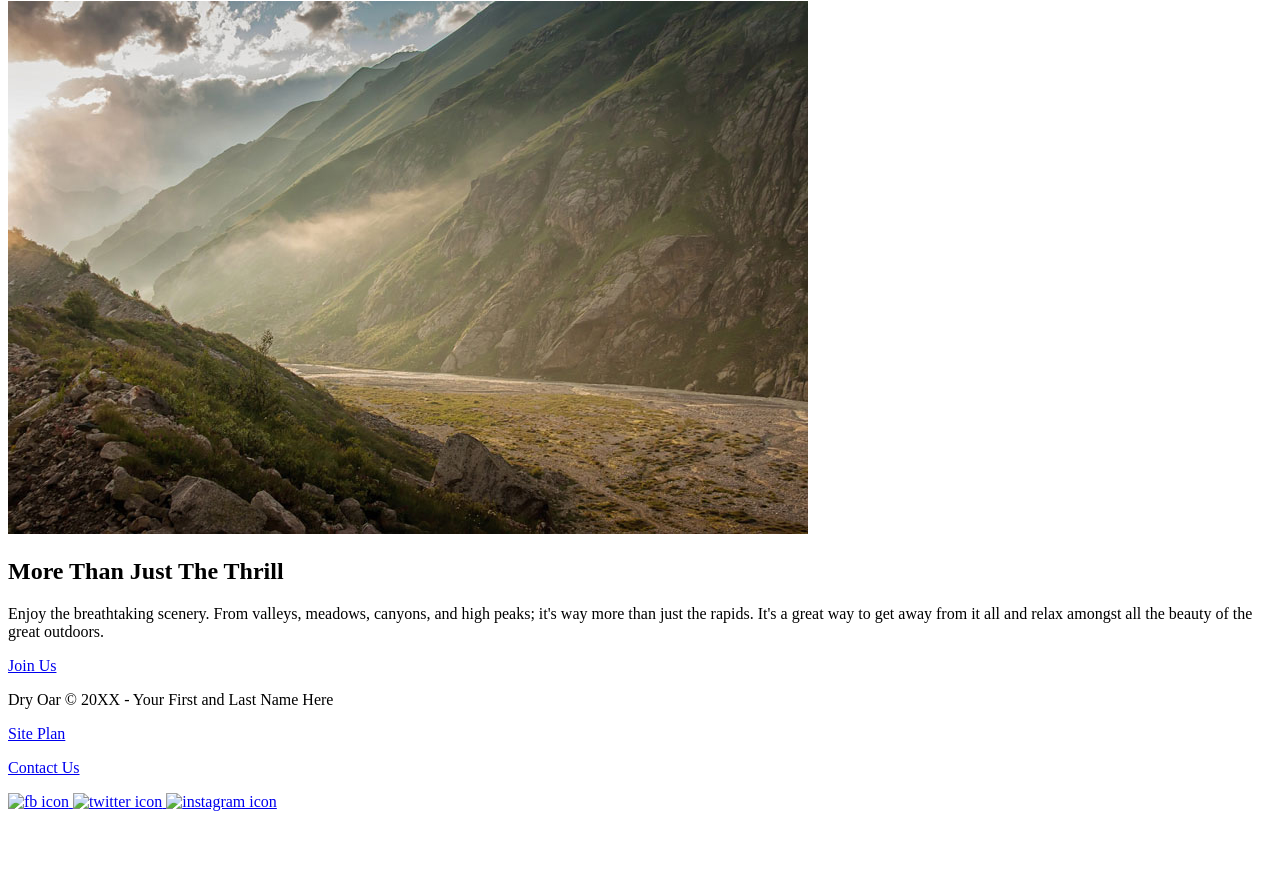
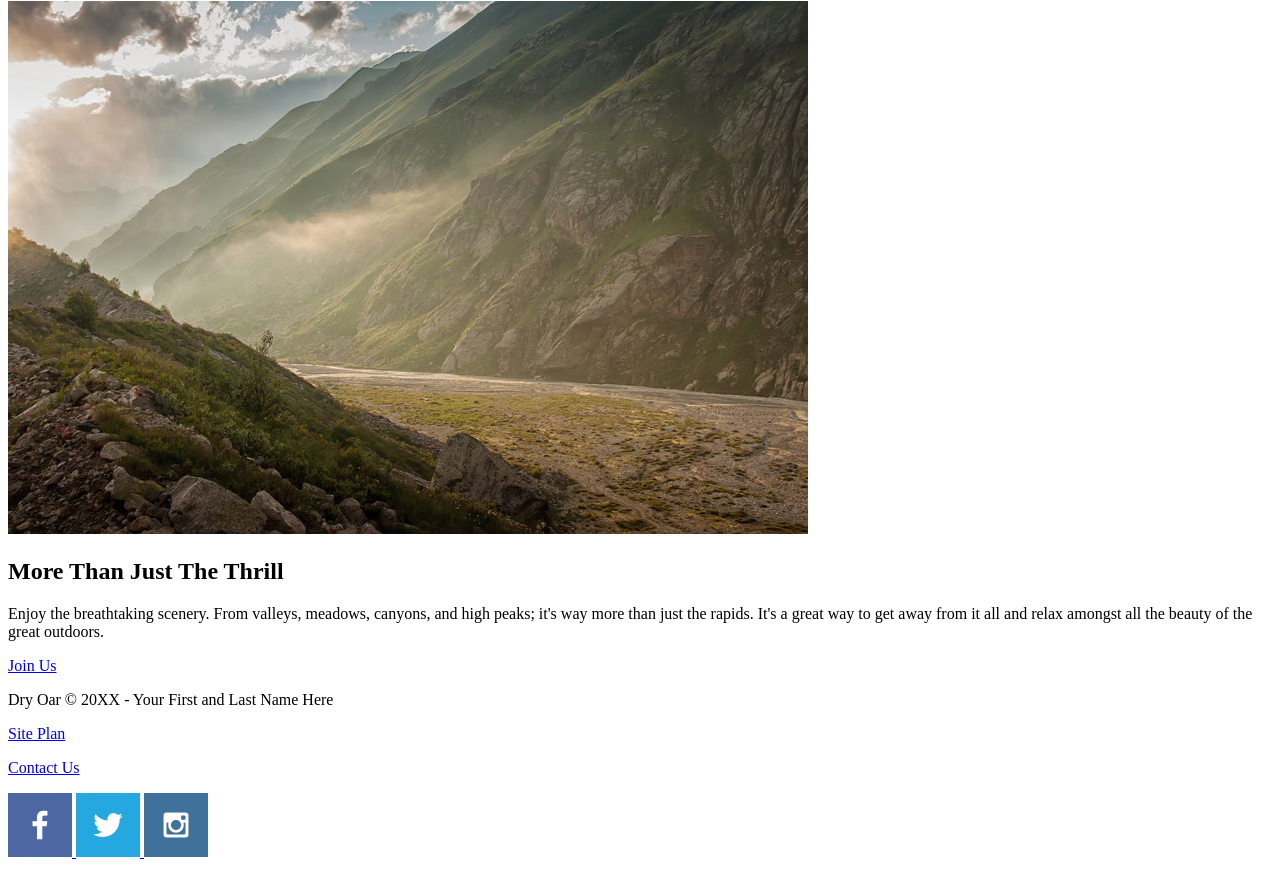
Before and after one commit to edemfrancis/wdd130-3, a plain HTML site: page wdd130/wrr/index.html in a window 1280 px wide. Shown: the part 2853-3722 px from the top of the page. Before the commit the page ends 3672 px from the top, so only its background shows below. Drawn offline with Linux system fonts and the light colour scheme.

Commit message:
added to site

```diff
--- a/wdd130/wrr/index.html
+++ b/wdd130/wrr/index.html
@@ -56,13 +56,13 @@
         <p><a href="contactus.html">Contact Us</a></p>
         <div class="social">
             <a href="https://facebook.com">
-                <img src="images/facebook.png" alt="fb icon">
+                <img src="/wdd130/image/facebook.png" alt="fb icon">
             </a>
             <a href="https://twitter.com">
-                <img src="images/twitter.png" alt="twitter icon">
+                <img src="/wdd130/image/twitter.png" alt="twitter icon">
             </a>
             <a href="https://instagram.com">
-                <img src="images/instagram.png" alt="instagram icon">
+                <img src="/wdd130/image/instagram.png" alt="instagram icon">
             </a>
         </div>
     </footer>
```
Also changed, not shown: index.html (+2 -2 lines).
